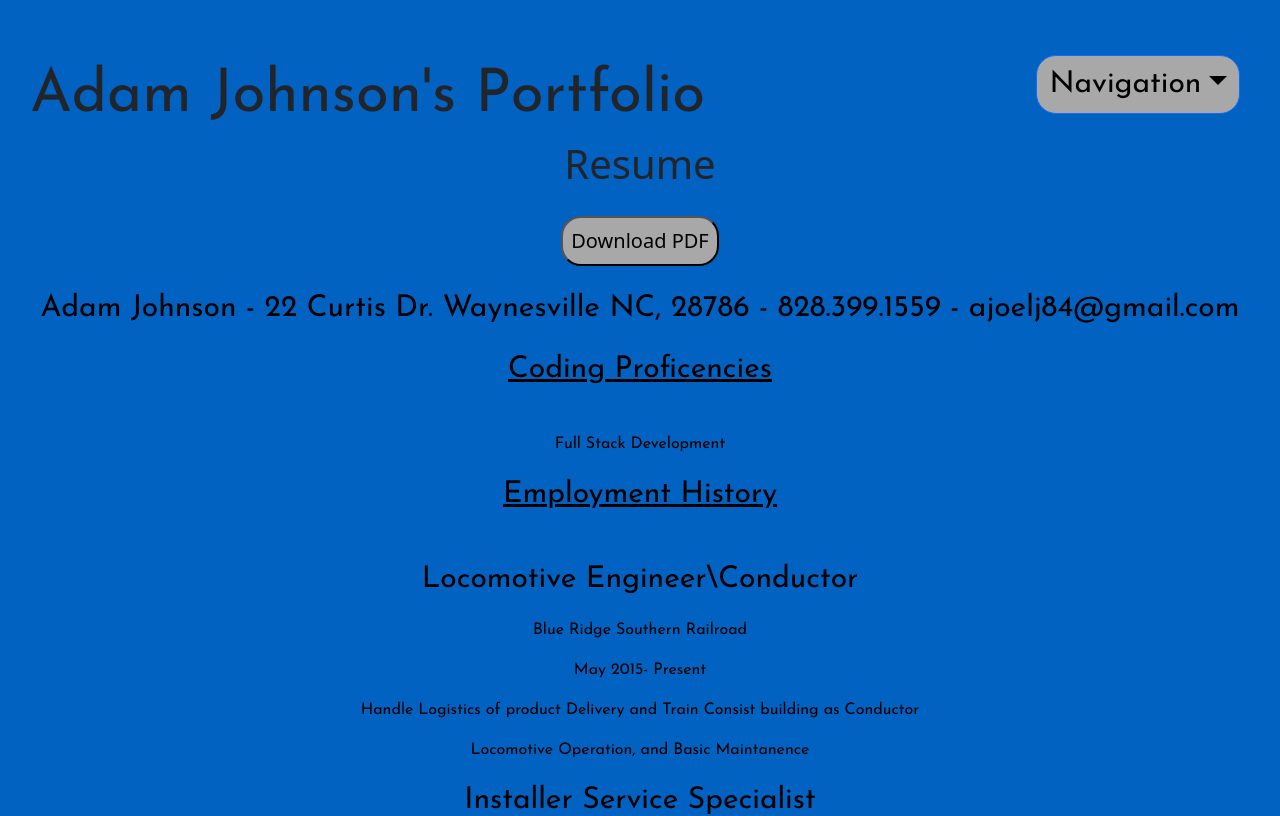
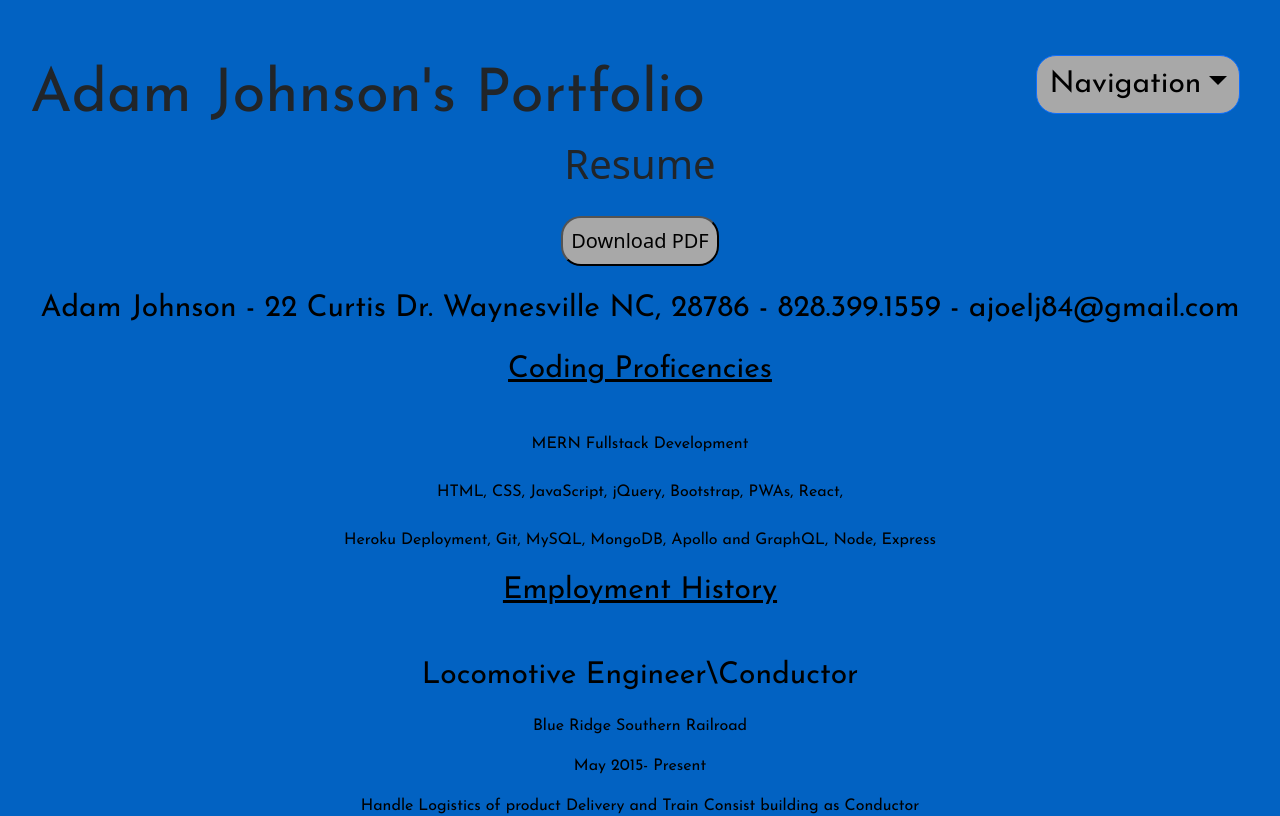
Before and after one commit to AJoelj84/ReactPortfolioAJ, a React (Create React App) app: page /resume in a window 1280 px wide. Shown: the top 816 px of the page. Built offline with nearby package versions, Linux system fonts and the light colour scheme.

Commit message:
changes to resume

```diff
--- a/src/components/pages/Resume.js
+++ b/src/components/pages/Resume.js
@@ -35,7 +35,7 @@ class Resume extends React.Component {
 
                     <p class='resumesecond'>Coding Proficencies</p>
                         <br></br>
-                        <p>Full Stack Development</p>
+                        <p>MERN Fullstack Development<br></br><br></br>HTML, CSS, JavaScript, jQuery, Bootstrap, PWAs, React, <br></br><br></br>Heroku Deployment, Git, MySQL, MongoDB, Apollo and GraphQL, Node, Express</p>
                     <p class='resumesecond'>Employment History</p>
                         <br></br>
 
```
